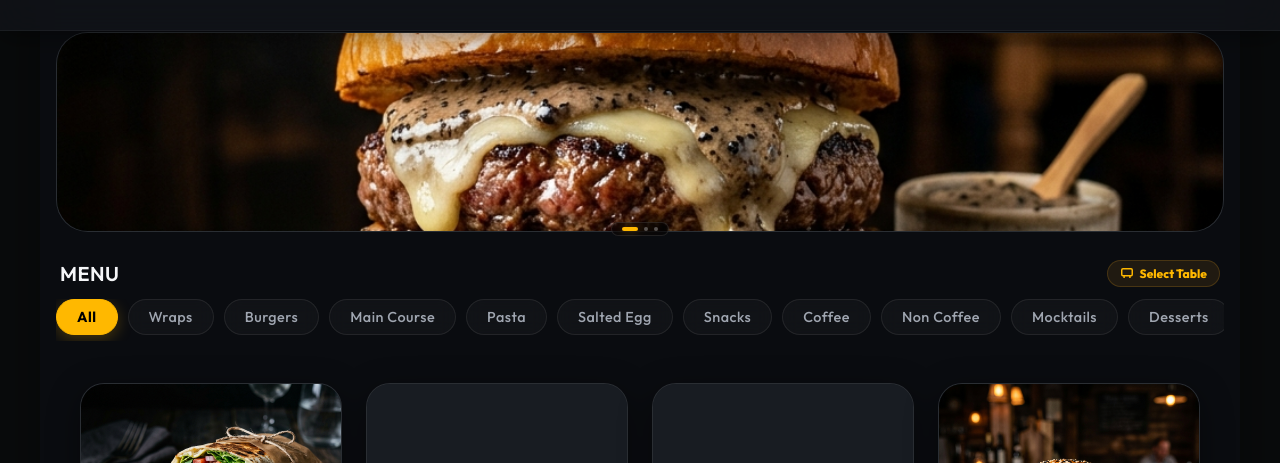
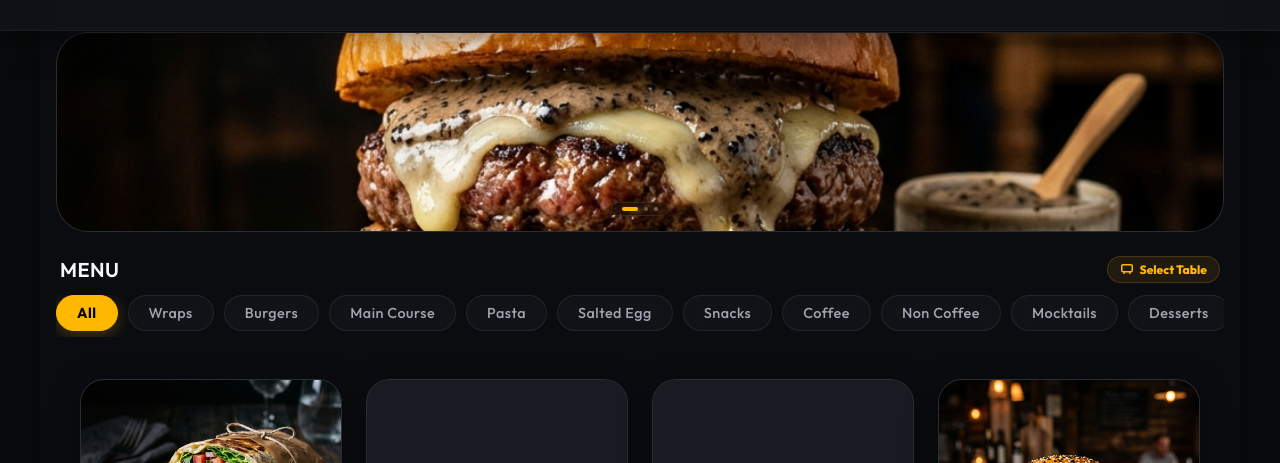
Before and after one commit to Mushi56/Waiter-App, a website: page index.html in a window 1280 px wide. Shown: the part 70-533 px from the top of the page. Drawn offline with Linux system fonts and the light colour scheme.

Commit message:
Moved hero indicators inside the cards with absolute positioning

```diff
--- a/styles.css
+++ b/styles.css
@@ -680,7 +680,7 @@
   overflow-x: auto;
   scroll-snap-type: x mandatory;
   scrollbar-width: none;
-  padding-bottom: 20px;
+  padding-bottom: 0;
   -webkit-overflow-scrolling: touch;
 }
 
@@ -755,8 +755,9 @@
   display: flex;
   justify-content: center;
   width: 100%;
-  margin-top: -30px;
-  position: relative;
+  position: absolute;
+  bottom: 16px;
+  left: 0;
   z-index: 10;
   pointer-events: none;
 }
```
